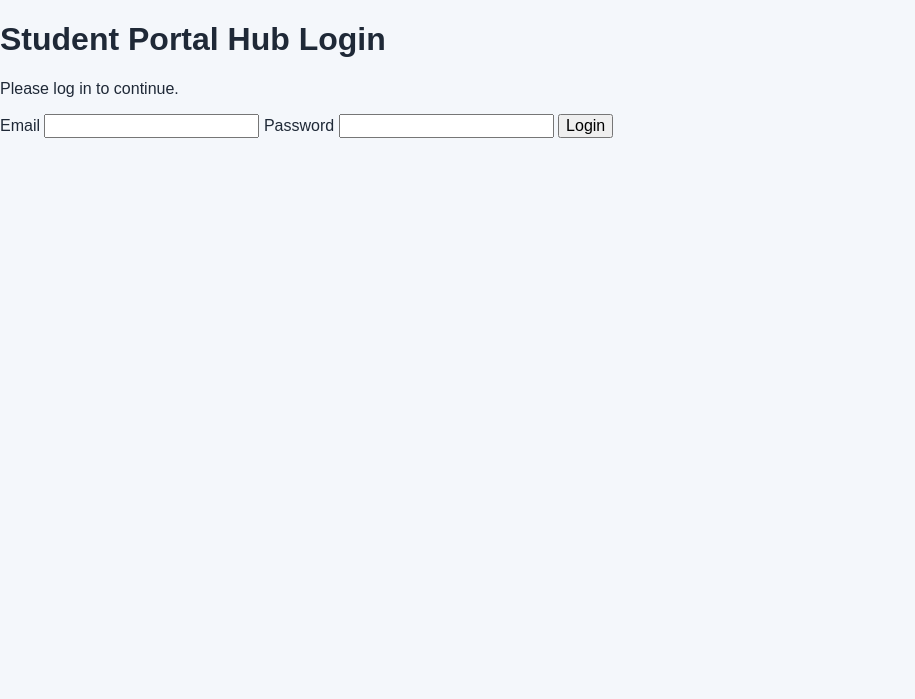
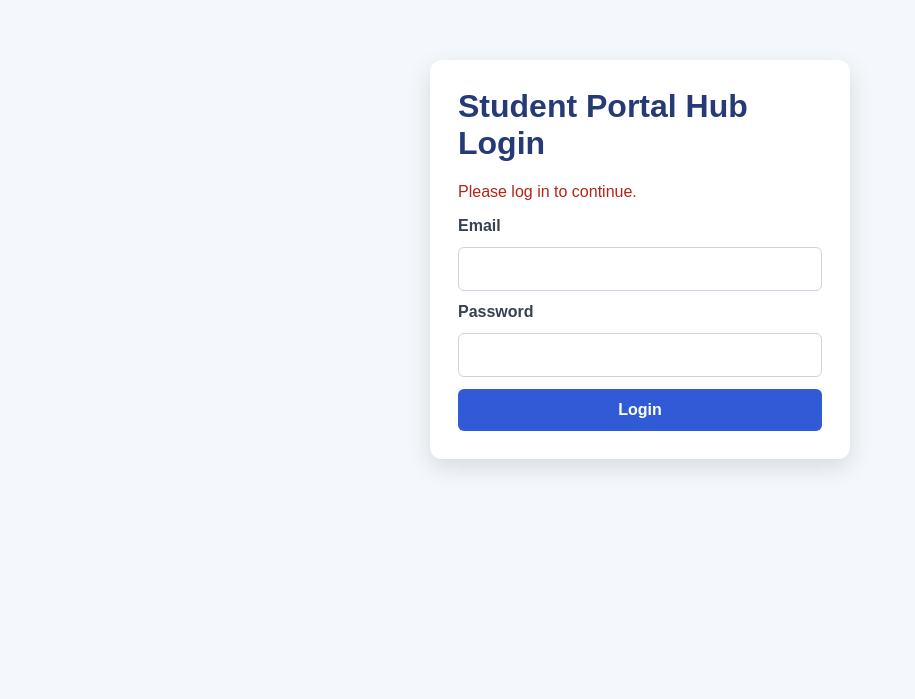
Before and after one commit to parthkp126/studenthubportel, a PHP site: page /login.php?error=login_required in a window 1280 px wide. Shown: the top 699 px of the page, without its empty margins (0-915 px from the left). Before the commit the page ends 138 px from the top, so only its background shows below. Run offline with PHP 8.4, Linux system fonts and the light colour scheme.

Commit message:
Update style.css

```diff
--- a/css/style.css
+++ b/css/style.css
@@ -1558,3 +1558,51 @@ body.dark .notification-close {
         gap: 10px;
     }
 }
+.auth-container {
+    width: min(90%, 420px);
+    margin: 60px auto;
+    padding: 28px;
+    border-radius: 12px;
+    background: #ffffff;
+    box-shadow: 0 8px 24px rgba(0, 0, 0, 0.12);
+}
+
+.auth-container h1 {
+    margin-top: 0;
+    color: #253a77;
+}
+
+.auth-container form {
+    display: grid;
+    gap: 12px;
+}
+
+.auth-container label {
+    color: #374151;
+    font-weight: 700;
+}
+
+.auth-container input {
+    width: 100%;
+    padding: 12px;
+    border: 1px solid #cbd2e1;
+    border-radius: 6px;
+}
+
+.auth-container button {
+    padding: 12px;
+    border: 0;
+    border-radius: 6px;
+    background: #315bd6;
+    color: #ffffff;
+    font-weight: bold;
+    cursor: pointer;
+}
+
+.auth-container .error {
+    color: #b42318;
+}
+
+.auth-container .success {
+    color: #067647;
+}
```
